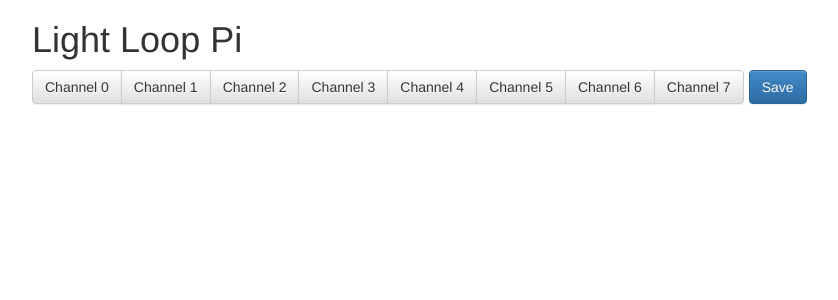
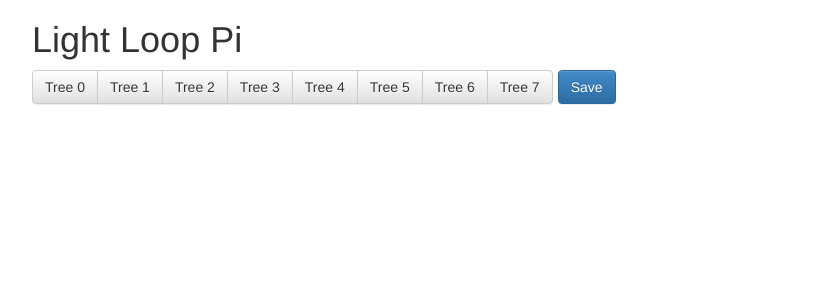
Before and after one commit to yuvadm/light-loop-pi, a Flask app: page / in a window 1280 px wide. Shown: the top 300 px of the page, without its empty margins (38-876 px from the left). Run offline with Flask 2, Linux system fonts and the light colour scheme; some libraries are stand-ins or nearby versions.

Commit message:
Name changes

```diff
--- a/static/css/main.css
+++ b/static/css/main.css
@@ -1,4 +1,4 @@
-.light-channel {
+.light-tree {
     display: none;
 }
 
--- a/templates/home.html
+++ b/templates/home.html
@@ -36,20 +36,20 @@
         }
 
         $(document).ready(function() {
+            var TREES = 8;
             var CHANNELS = 8;
-            var SUB_CHANNELS = 8;
-            var LOOP_LENGTH = 24;
+            var CELLS = 24;
 
             _.each(_.range(CHANNELS), function(i) {
-                var row = $(_.template($('#light-row-template').text(), {i: i, subchannels: SUB_CHANNELS, cells: LOOP_LENGTH}));
+                var row = $(_.template($('#light-row-template').text(), {i: i, channels: CHANNELS, cells: CELLS}));
                 $('#light-container').append(row);
-                $('#channel-btns').append($('<button type="button" class="btn btn-default channel-btn" data-channel="' + i + '">Channel ' + i + '</button>'));
+                $('#tree-btns').append($('<button type="button" class="btn btn-default tree-btn" data-tree="' + i + '">Tree ' + i + '</button>'));
             });
 
-            $('.channel-btn').click(function() {
-                var chan = $(this).attr('data-channel');
-                $('.light-channel').hide();
-                $('.light-channel[data-light-channel=' + chan +']').show();
+            $('.tree-btn').click(function() {
+                var tree = $(this).attr('data-tree');
+                $('.light-tree').hide();
+                $('.light-tree[data-light-tree=' + tree +']').show();
             });
 
             $('#save-btn').click(function(){
@@ -62,7 +62,7 @@
         <div class="container">
             <h1>Light Loop Pi</h1>
             <div class="btn-toolbar" role="toolbar">
-                <div id="channel-btns" class="btn-group"></div>
+                <div id="tree-btns" class="btn-group"></div>
                 <div class="btn-group">
                     <button id="save-btn" type="button" class="btn btn-primary">Save</button>
                 </div>
@@ -72,11 +72,11 @@
         </div>
 
         <script type="text/template" class="template" id="light-row-template">
-            <div class="light-channel" data-light-channel="<%= i %>">
-                <h3>Channel <%= i %></h3>
-                <% _.each(_.range(subchannels), function(j) { %>
+            <div class="light-tree" data-light-tree="<%= i %>">
+                <h3>Tree <%= i %></h3>
+                <% _.each(_.range(channels), function(j) { %>
                     <div class="light-row" data-light-row="<%= j %>">
-                        <span>Subchan <%= j %></span>
+                        <span>Channel <%= j %></span>
                         <% _.each(_.range(cells), function(k) { %>
                             <button type="button" class="btn btn-success light-cell-btn" data-toggle="button" data-light-cell="<%= k %>">&nbsp;</button>
                         <% }); %>
```
